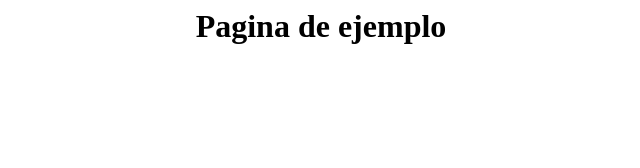
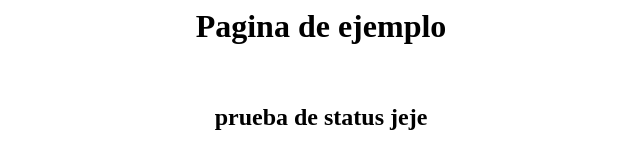
Before and after one commit to sergiodrcn/PruebaGit, a plain HTML site: page index.html in a window 1280 px wide. Shown: the whole page, without its empty margins (319-959 px from the left). Drawn offline with Linux system fonts and the light colour scheme.

Commit message:
adicion de etiqueta h2

```diff
--- a/index.html
+++ b/index.html
@@ -6,5 +6,8 @@
 <body>
 <center>
 <h1>Pagina de ejemplo</h1>
+<br>
+<h2>prueba de status jeje</h2>
+</center>
 </body>
 </html>
```
